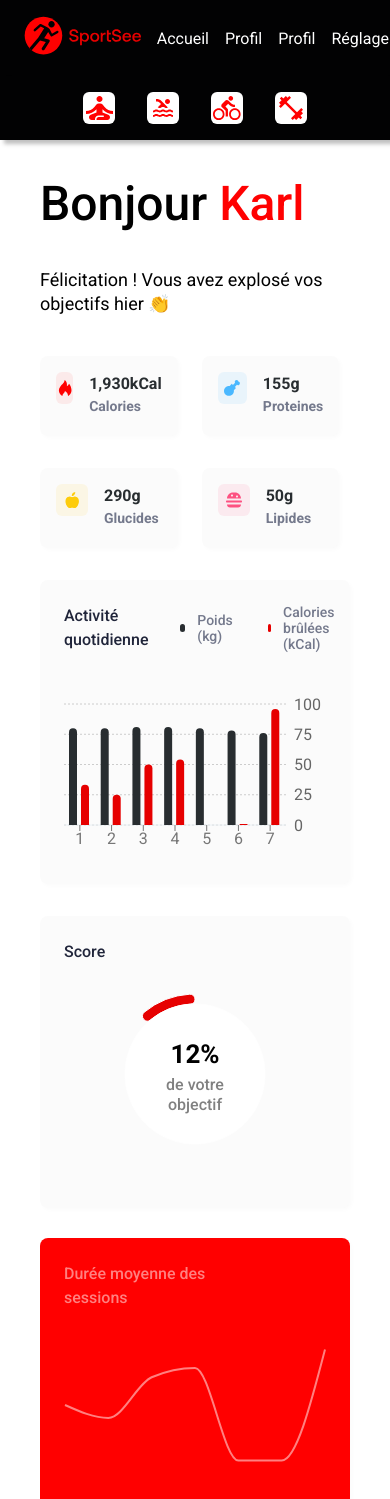
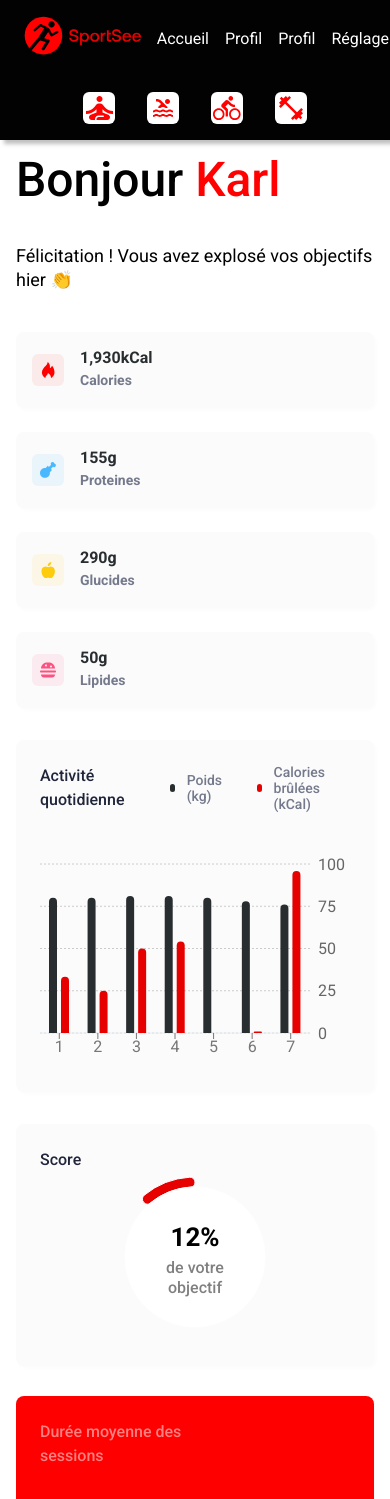
Before and after one commit to JeanBaptisteCalzia/SportSee-Front, a React (Vite) app: page /user/12 in a window 390 px wide. Shown: the top 1499 px of the page. Built offline with nearby package versions, Linux system fonts and the light colour scheme.

Commit message:
Fix global responsive layout

```diff
--- a/src/App.scss
+++ b/src/App.scss
@@ -62,10 +62,11 @@ body {
 
 main {
   width: 100%;
-  // display: flex;
-  // flex-grow: 1;
-  // flex-direction: column;
-  padding: 2.5rem 2.5rem 2.5rem 2.5rem;
+  padding: 1rem 1rem;
+
+  @media only screen and (min-width: 640px) {
+    padding: 2.5rem 2.5rem;
+  }
 
   @media only screen and (min-width: 1200px) {
     padding: 4.25rem 5rem 5rem 6.625rem;
@@ -116,6 +117,7 @@ p {
   text-decoration: none;
   flex-grow: initial;
   display: inline-block;
+  transition: all 300ms ease-in-out;
 
   &:hover {
     background-color: #e60000;
@@ -142,7 +144,7 @@ p {
       width: calc(70% - 2rem);
     }
 
-    @media only screen and (min-width: 1440px) {
+    @media only screen and (min-width: 1600px) {
       width: calc(80% - 2rem);
     }
   }
@@ -168,7 +170,7 @@ p {
     width: 30%;
   }
 
-  @media only screen and (min-width: 1440px) {
+  @media only screen and (min-width: 1600px) {
     width: calc(20%);
   }
 }
--- a/src/components/Activity/index.jsx
+++ b/src/components/Activity/index.jsx
@@ -35,7 +35,7 @@ function Activity({ data }) {
           <li>Calories brûlées (kCal)</li>
         </ul>
       </div>
-      <ResponsiveContainer width="100%" height={176}>
+      <ResponsiveContainer width="100%" height={224}>
         <BarChart
           width={500}
           height={300}
--- a/src/components/AverageSessions/index.jsx
+++ b/src/components/AverageSessions/index.jsx
@@ -64,7 +64,7 @@ function AverageSessions({ data }) {
         sessions
       </h2>
 
-      <ResponsiveContainer width="100%" height={220}>
+      <ResponsiveContainer width="100%" height={170}>
         <LineChart
           width="100%"
           height="100%"
--- a/src/components/KeyData/keyData.scss
+++ b/src/components/KeyData/keyData.scss
@@ -3,39 +3,39 @@
     list-style-type: none;
     margin: 0 0;
     padding: 0 0;
-    display: flex;
-    flex-direction: row;
-    flex-wrap: wrap;
+    display: grid;
+    grid-template-columns: 1fr;
+    column-gap: 1.5rem;
+    row-gap: 1.5rem;
+    margin-bottom: 2rem;
+
+    @media only screen and (min-width: 480px) {
+      grid-template-columns: 1fr 1fr;
+    }
+
+    @media only screen and (min-width: 880px) {
+      grid-template-columns: 1fr 1fr 1fr 1fr;
+    }
 
     @media only screen and (min-width: 1200px) {
+      display: flex;
       flex-direction: column;
       flex-wrap: nowrap;
+      margin-bottom: 0;
+      row-gap: 2rem;
     }
   }
   .card {
-    margin-bottom: 2rem;
     background-color: #fbfbfb;
     padding: 1rem 1rem;
     display: flex;
     flex-direction: row;
     align-items: center;
     border-radius: 8px 8px;
-    width: calc(52.15% - 1.5rem);
     box-shadow: 2px 2px 4px rgba(0, 0, 0, 0.02);
     text-align: center;
 
-    &:nth-child(odd) {
-      margin-right: 1.5rem;
-    }
-
-    @media only screen and (min-width: 640px) {
-      width: calc(25.5% - 1.5rem);
-      flex-direction: column;
-      margin-right: 2rem;
-    }
-
     @media only screen and (min-width: 880px) {
-      width: calc(25.4% - 1.5rem);
       flex-direction: row;
       text-align: left;
     }
@@ -61,12 +61,7 @@
       align-content: center;
       justify-content: center;
       border-radius: 6px 6px;
-      margin-bottom: 1rem;
       margin-right: 1rem;
-
-      @media only screen and (min-width: 640px) {
-        margin-right: 0;
-      }
 
       @media only screen and (min-width: 880px) {
         margin-bottom: 0;
@@ -75,6 +70,7 @@
       @media only screen and (min-width: 1200px) {
         width: 3.75rem;
         height: 3.75rem;
+        margin-right: 0;
       }
 
       img {
@@ -90,10 +86,6 @@
 
     &__content {
       text-align: left;
-
-      @media only screen and (min-width: 640px) {
-        text-align: center;
-      }
 
       @media only screen and (min-width: 880px) {
         margin-left: 1.5rem;
--- a/src/components/Performance/index.jsx
+++ b/src/components/Performance/index.jsx
@@ -36,7 +36,7 @@ function Performance({ data }) {
 
   return (
     <section className="performance">
-      <ResponsiveContainer width="100%" height={220}>
+      <ResponsiveContainer width="100%" height={170}>
         <RadarChart cx="50%" cy="50%" data={data[0].data}>
           <PolarGrid radialLines={false} />
           <PolarAngleAxis
--- a/src/components/Score/index.jsx
+++ b/src/components/Score/index.jsx
@@ -6,7 +6,7 @@ function Score({ todayScore, data, score }) {
   return (
     <section className="score">
       <h2>Score</h2>
-      <ResponsiveContainer width="100%" height={220}>
+      <ResponsiveContainer width="100%" height={170}>
         <PieChart width={150} height={150}>
           <Pie
             data={data}
```
